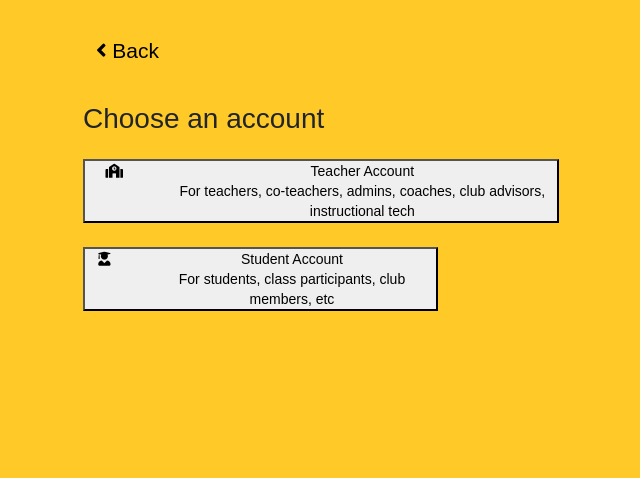
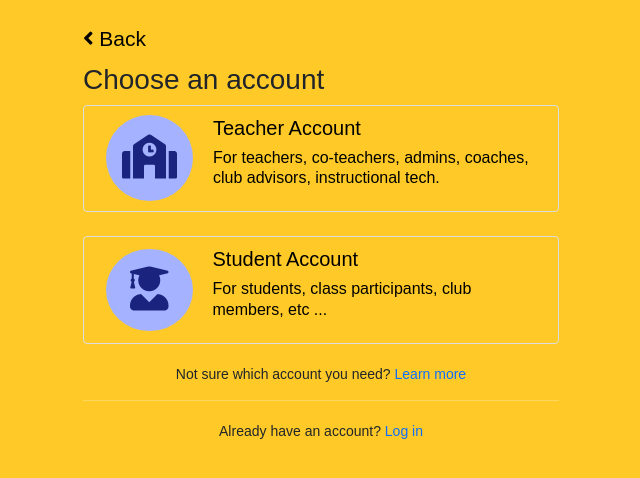
Before and after one commit to xuanbinh2721/Group6_BTL_61TH3, a PHP site: page /Group6_BTL_61TH3/Login-Signup/signup.php in a window 1280 px wide. Shown: the part 57-535 px from the top of the page, without its empty margins (319-959 px from the left). Run offline with PHP 8.4, Linux system fonts and the light colour scheme.

Commit message:
update signup

```diff
--- a/Login-Signup/signup.php
+++ b/Login-Signup/signup.php
@@ -4,10 +4,10 @@
     <meta charset="UTF-8">
     <meta http-equiv="X-UA-Compatible" content="IE=edge">
     <meta name="viewport" content="width=device-width, initial-scale=1.0">
-    <title>Sign Up</title>
+    <title>Document</title>
+    <link rel="stylesheet" href="https://use.fontawesome.com/releases/v5.7.2/css/all.css">
     <link href="https://cdn.jsdelivr.net/npm/bootstrap@5.1.3/dist/css/bootstrap.min.css" rel="stylesheet"
         integrity="sha384-1BmE4kWBq78iYhFldvKuhfTAU6auU8tT94WrHftjDbrCEXSU1oBoqyl2QvZ6jIW3" crossorigin="anonymous" />
-    <link rel="stylesheet" href="https://use.fontawesome.com/releases/v5.7.2/css/all.css">
     <link rel="stylesheet" href="../css/signup.css">
     <script src="https://ajax.googleapis.com/ajax/libs/jquery/3.6.0/jquery.min.js"></script>
     <script src="./js/scripts.js"></script>
@@ -23,56 +23,45 @@
     </nav>
 </header>
 <main class="container-fluid signupOption">
-    <div class="page-content ">
-        <button type="button" href="../index.php" class="btn btn-link text-decoration-none text-black btnBack">
-            <span>
+    <div class="page-content">
+        <a href="../index.php" class="text-decoration-none btnBack">
             <i class="fas fa-angle-left"></i>
-            </span>
             <span>Back</span>
-        </button>
-        <h3 class="pt-3 mb-4">Choose an account</h3>
+        </a>
+        <h3 class="">Choose an account</h3>
         <div class="user-options">
-            <button class="big-button-text-image mb-4" href="./signupTeacher.php">
-                <a href="./signupTeacher.php" class="text-decoration-none text-black">
-                    <div class="row">
-                        <div class="col-2 option-icon">
+            <a href="./signupTeacher.php" class="btn btn-light btn-choose">
+                <div class="choose-teacher">
+                    <div class="choose-teacher-img">
                         <i class="fas fa-school"></i>
                     </div>
-                        <div class="col-10 option-decription">
-                            <div class="title">
-                                Teacher Account
-                            </div>
-                            <div class="decription">
-                                For teachers, co-teachers, admins, coaches, club advisors, instructional tech
-                            </div>
+                    <div class="choose-teacher-text">
+                        <h5 class="mt-1 mb-2">Teacher Account</h5>
+                        <p>For teachers, co-teachers, admins, coaches, club advisors, instructional tech.</p>
                     </div>
                 </div>
             </a>
-            </button>
-            <button class="big-button-text-image " href="./signupStudent.php">
-                <a href="./signupStudent.php" class="text-decoration-none text-black    ">
-                    <div class="row">
-                        <div class="col-2 option-icon">
+            <a  href="./signupStudent.php" class=" mt-4 btn btn-light btn-choose">
+                <div class="choose-teacher">
+                    <div class="choose-student-img">
                         <i class="fas fa-user-graduate"></i>
                     </div>
-                        <div class="col-10 option-decription">
-                            <div class="title">
-                                    Student Account
-                            </div>
-                            <div class="decription">
-                                For students, class participants, club members, etc
-                            </div>
+                    <div class="choose-teacher-text">
+                        <h5 class="mt-1 mb-2">Student Account</h5>
+                        <p>For students, class participants, club members, etc ...</p>
                     </div>
                 </div>
             </a>
-            </button>
+        </div>
+        <div class="learn-more-inf">
+            <span>Not sure which account you need?</span> <a href="" class="text-decoration-none a-text">Learn more</a>
+        </div>
+        <hr class="bg-light">
+        <div class="log-in">
+            <span>Already have an account?</span> <a href="" class="text-decoration-none a-text">Log in</a>
         </div>
     </div>
 </main>
-
-
-
-
     <script src="https://cdn.jsdelivr.net/npm/bootstrap@5.0.2/dist/js/bootstrap.bundle.min.js"
         integrity="sha384-MrcW6ZMFYlzcLA8Nl+NtUVF0sA7MsXsP1UyJoMp4YLEuNSfAP+JcXn/tWtIaxVXM"
         crossorigin="anonymous"></script>
--- a/css/signup.css
+++ b/css/signup.css
@@ -21,6 +21,15 @@ body {
   background-color: #ffca28;
   min-height: 93vh;
 }
+.btn-light{
+  background-color: #ffca28;
+}
+.btn-light:hover {
+  color: #000;
+  /* background-color: #f9fafb; */
+  border-color: #f9fafb;
+}
+
 .signupOption {
   background-color: #ffca28;
   /* color: #212529; */
@@ -47,7 +56,7 @@ body {
   left: -5px;
 }
 .btn-choose{
-  border: 3px solid #8188cc ;
+  border: 1px solid #ddd;
 }
 .choose-teacher{
   display: flex;
@@ -55,7 +64,7 @@ body {
 }
 .choose-teacher-img{
   border-radius: 50%;
-  background: #e8eaf6;
+  background: #a5b2ff;
   font-size: 44px !important;
   padding: 10px 16px;
   margin: 0 10px;
@@ -63,7 +72,7 @@ body {
 }
 .choose-student-img{
   border-radius: 50%;
-  background: #e8eaf6;
+  background: #a5b2ff;
   font-size: 44px !important;
   padding: 8px 24px;
   margin: 0 10px;
@@ -89,4 +98,5 @@ body {
 }
 .a-text:hover{
   text-decoration: underline !important;
+
 }
```
Lines whose indentation alone changed are shown as unchanged.
